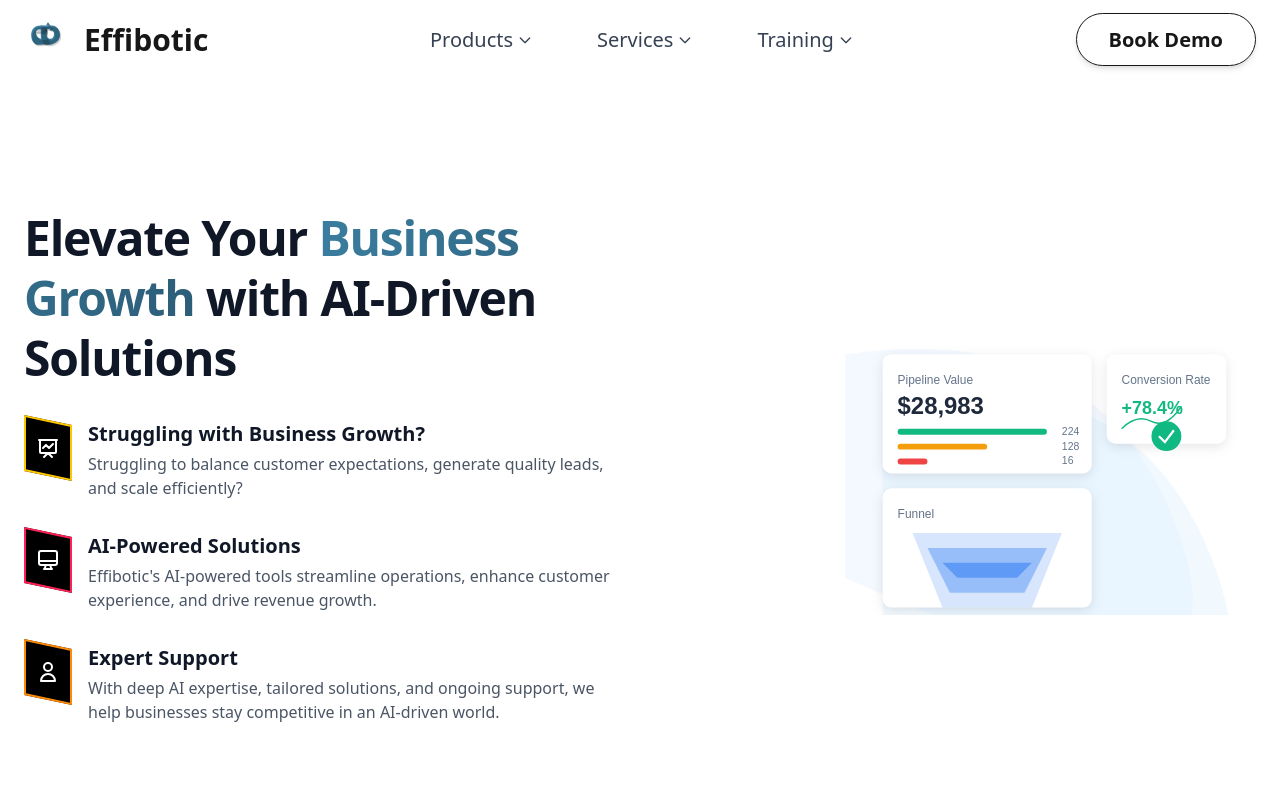
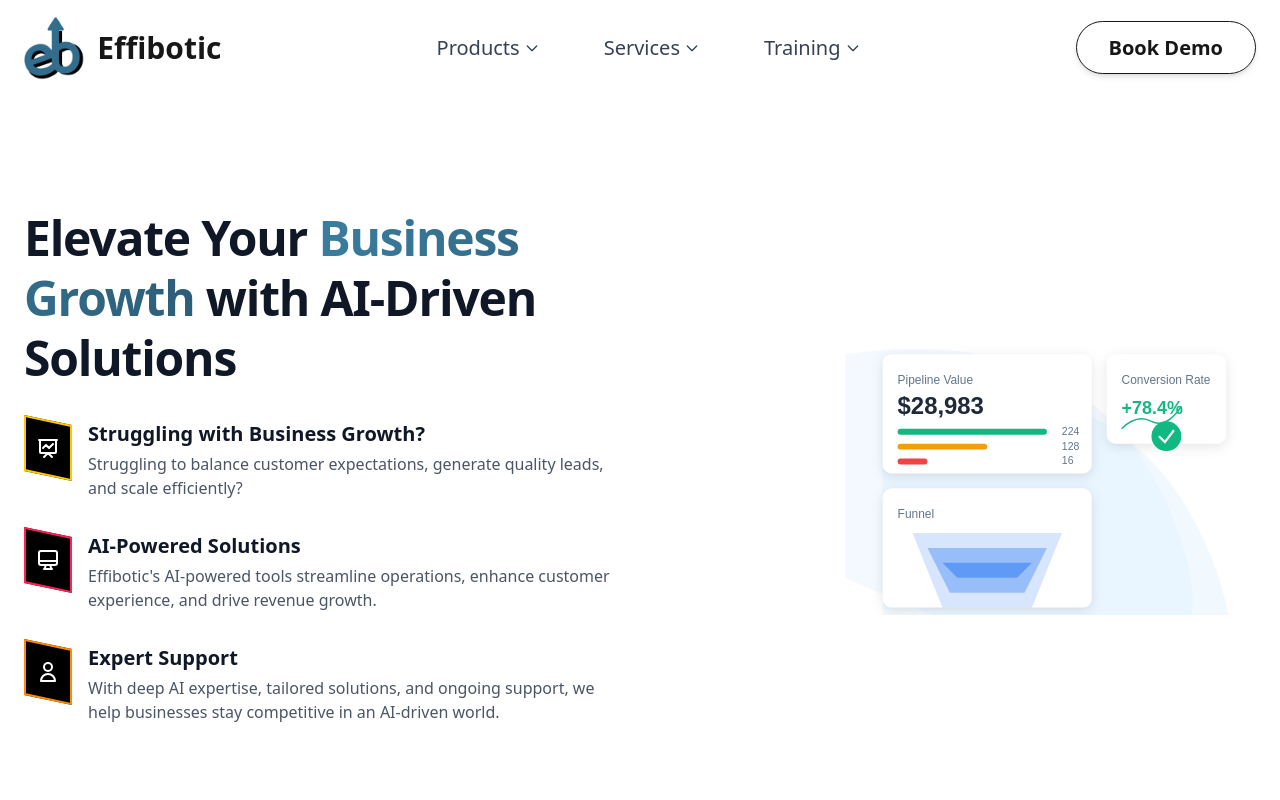
Before and after one commit to Jannatt22/Effibotic-changes, a Next.js app in the folder my-app/: page / in a window 1280 px wide. Shown: the top 800 px of the page. Built offline with nearby package versions, Linux system fonts and the light colour scheme.

Commit message:
Added the correct logo

```diff
--- a/my-app/src/components/Navbar.tsx
+++ b/my-app/src/components/Navbar.tsx
@@ -80,11 +80,12 @@ const Navbar = () => {
         {/* Logo and Company Name */}
         <Link href="/" className="flex items-center gap-3">
           <Image
-            src="/logo-icon.svg"
+            src="/images/logo_new.png"
             alt="Effibotic Logo"
-            width={48}
-            height={48}
-            className="h-12 w-auto"
+            width={80}
+            height={80}
+            className="h-16 w-auto object-contain"
+            priority
           />
           <span className="text-3xl font-bold text-primary-700">Effibotic</span>
         </Link>
```
Also changed, not shown: my-app/public/images/logo_new.png (added).
